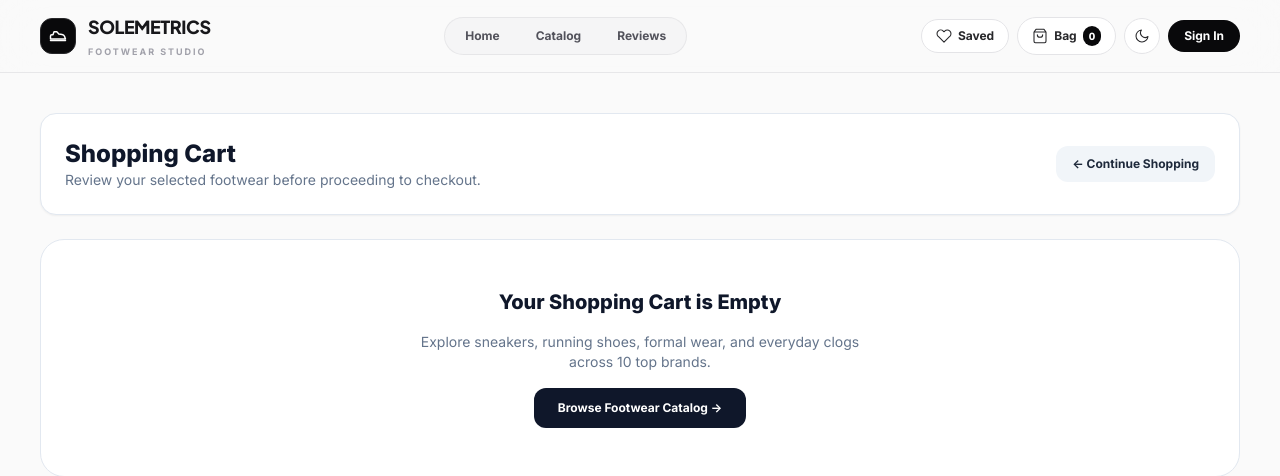
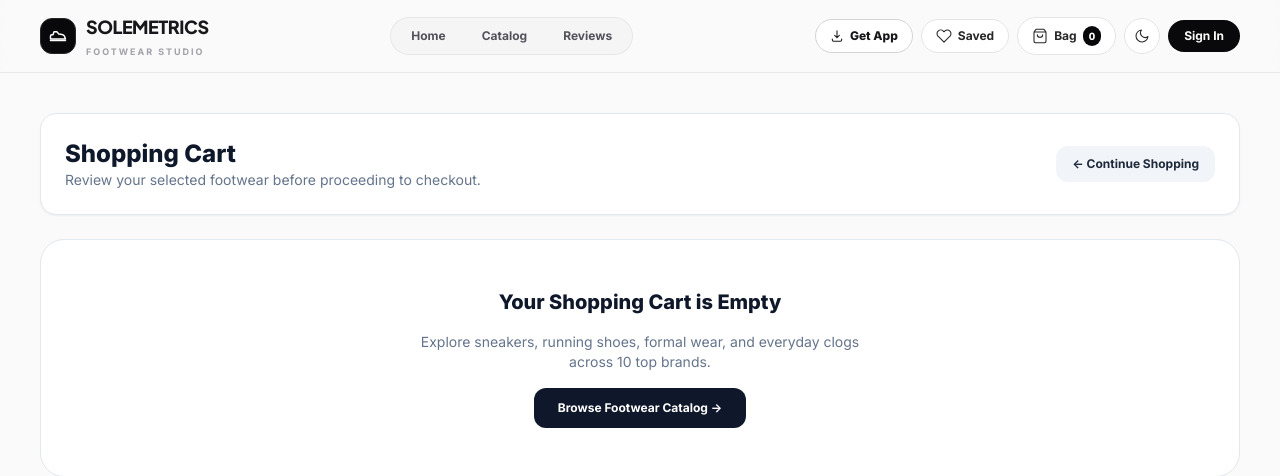
Before and after one commit to Uday-123-hue/solemetrics-store, a Flask app: page /cart in a window 1280 px wide. Shown: the top 476 px of the page. Run offline with Flask 3, Linux system fonts and the light colour scheme; some libraries are stand-ins or nearby versions.

Commit message:
Restore Get App PWA install button and native install prompt in header

```diff
--- a/templates/base.html
+++ b/templates/base.html
@@ -41,10 +41,10 @@
 
   <!-- Top Luxury Hairline Header -->
   <header class="glass-bar sticky top-0 z-40 border-b">
-    <div class="app-shell h-16 lg:h-[72px] flex items-center justify-between gap-4">
+    <div class="app-shell h-16 lg:h-[72px] flex items-center justify-between gap-3">
 
       <!-- Precision Geometric Brand Mark + Wordmark -->
-      <a href="{{ url_for('home') }}" class="flex items-center gap-3 shrink-0 group">
+      <a href="{{ url_for('home') }}" class="flex items-center gap-2.5 shrink-0 group">
         <div class="w-9 h-9 rounded-xl bg-zinc-950 text-white flex items-center justify-center border border-zinc-800 shadow-xs group-hover:scale-105 transition">
           <svg class="w-5 h-5" viewBox="0 0 24 24" fill="none" stroke="currentColor" stroke-width="1.75" stroke-linecap="round" stroke-linejoin="round">
             <path d="M3 15.5h18l-1.2-3.2c-.5-1.2-1.6-2-2.9-2.2l-3.9-.6-2.4-2.5H7.2L6 10.5H4.5A1.5 1.5 0 0 0 3 12v3.5Z" />
@@ -52,7 +52,7 @@
           </svg>
         </div>
         <div>
-          <span class="font-display font-extrabold text-base sm:text-lg tracking-tight text-zinc-900 block leading-none">
+          <span class="font-display font-extrabold text-sm sm:text-lg tracking-tight text-zinc-900 block leading-none">
             SOLEMETRICS
           </span>
           <span class="hidden sm:block text-[9px] font-bold uppercase tracking-[0.22em] text-zinc-400 mt-1">
@@ -88,10 +88,21 @@
         {% endif %}
       </nav>
 
-      <!-- Right Hairline Action Controls (1.5px Vector SVGs) -->
-      <div class="flex items-center gap-2">
+      <!-- Right Hairline Action Controls -->
+      <div class="flex items-center gap-1.5 sm:gap-2">
+
+        <!-- Get App Button (Automatically hides when running inside installed standalone app) -->
+        <button type="button" id="get-app-btn" onclick="triggerInstallApp()"
+                class="inline-flex items-center gap-1.5 px-3 py-1.5 sm:px-3.5 sm:py-2 rounded-full border border-zinc-300 bg-white hover:border-zinc-950 text-[11px] sm:text-xs font-extrabold text-zinc-900 transition shrink-0">
+          <svg class="w-3.5 h-3.5" fill="none" stroke="currentColor" stroke-width="1.8" viewBox="0 0 24 24">
+            <path stroke-linecap="round" stroke-linejoin="round" d="M12 3v12m0 0-4-4m4 4 4-4M4 17v2a2 2 0 0 0 2 2h12a2 2 0 0 0 2-2v-2" />
+          </svg>
+          <span>Get App</span>
+        </button>
+
+        <!-- Mobile Reviews Pill -->
         <a href="{{ url_for('reviews_page') }}"
-           class="lg:hidden px-3 py-1.5 rounded-full border border-zinc-200 bg-white text-[11px] font-bold text-zinc-700">
+           class="hidden sm:inline-flex lg:hidden px-3 py-1.5 rounded-full border border-zinc-200 bg-white text-[11px] font-bold text-zinc-700">
           Reviews
         </a>
 
@@ -117,9 +128,9 @@
           <span class="tabular-nums px-1.5 py-0.5 rounded-full bg-zinc-950 text-white text-[10px] font-extrabold">{{ cart_count }}</span>
         </a>
 
-        <!-- Theme Toggle Button (1.5px Moon / Sun SVG) -->
+        <!-- Theme Toggle Button -->
         <button type="button" onclick="toggleThemeMode()" aria-label="Toggle Theme"
-                class="w-9 h-9 rounded-full border border-zinc-200 bg-white hover:border-zinc-900 flex items-center justify-center text-zinc-800 transition">
+                class="w-8 h-8 sm:w-9 sm:h-9 rounded-full border border-zinc-200 bg-white hover:border-zinc-900 flex items-center justify-center text-zinc-800 transition shrink-0">
           <svg id="icon-moon" class="w-4 h-4" fill="none" stroke="currentColor" stroke-width="1.6" viewBox="0 0 24 24">
             <path stroke-linecap="round" stroke-linejoin="round" d="M21 12.79A9 9 0 1 1 11.21 3 7 7 0 0 0 21 12.79z" />
           </svg>
@@ -133,17 +144,17 @@
         {% if current_user %}
           {% if current_user.role == 'admin' %}
             <a href="{{ url_for('admin_dashboard') }}"
-               class="lg:hidden px-3 py-1.5 rounded-full bg-zinc-950 text-white text-[11px] font-extrabold">
+               class="lg:hidden px-2.5 py-1.5 rounded-full bg-zinc-950 text-white text-[11px] font-extrabold">
               BI
             </a>
           {% endif %}
           <a href="{{ url_for('logout') }}"
-             class="px-3.5 py-2 rounded-full border border-zinc-200 bg-white hover:border-rose-500 hover:text-rose-600 text-zinc-800 text-xs font-bold transition">
+             class="px-3 py-1.5 sm:px-3.5 sm:py-2 rounded-full border border-zinc-200 bg-white hover:border-rose-500 hover:text-rose-600 text-zinc-800 text-[11px] sm:text-xs font-bold transition">
             Logout
           </a>
         {% else %}
           <a href="{{ url_for('login_page') }}"
-             class="btn-obsidian px-4 py-2 rounded-full bg-zinc-950 hover:bg-zinc-800 text-white text-xs font-bold transition">
+             class="btn-obsidian px-3.5 py-1.5 sm:px-4 sm:py-2 rounded-full bg-zinc-950 hover:bg-zinc-800 text-white text-[11px] sm:text-xs font-bold transition">
             Sign In
           </a>
         {% endif %}
@@ -190,6 +201,36 @@
       </div>
     </div>
   </footer>
+
+  <!-- Luxury PWA Install Guide Modal (Fallback for iOS Safari / Manual Add to Home Screen) -->
+  <div id="install-guide-modal"
+       class="fixed inset-0 z-[75] hidden bg-zinc-950/75 backdrop-blur-sm flex items-center justify-center p-4">
+    <div class="bg-white w-full max-w-sm rounded-3xl border border-zinc-200 shadow-2xl p-6 space-y-4">
+      <div class="flex items-center justify-between">
+        <div class="flex items-center gap-3">
+          <img src="/icon-192.png?v=3" alt="SoleMetrics App" class="w-11 h-11 rounded-2xl border border-zinc-200" />
+          <div>
+            <h3 class="font-display font-extrabold text-base text-zinc-900">Install SoleMetrics</h3>
+            <p class="text-[11px] text-zinc-500">Full-Screen Native App Experience</p>
+          </div>
+        </div>
+        <button type="button" onclick="closeInstallModal()"
+                class="w-8 h-8 rounded-full bg-zinc-100 text-zinc-700 font-bold flex items-center justify-center">
+          &times;
+        </button>
+      </div>
+
+      <div id="install-steps-body" class="p-3.5 rounded-2xl bg-zinc-50 border border-zinc-200 text-xs text-zinc-700 space-y-2 leading-relaxed">
+        <p><b>Android (Chrome / Edge):</b> Tap the browser menu (<b>&#8942;</b>) at the top-right and select <b>"Add to Home screen"</b> or <b>"Install app"</b>.</p>
+        <p><b>iPhone / iPad (Safari):</b> Tap the <b>Share</b> icon at the bottom bar and choose <b>"Add to Home Screen"</b>.</p>
+      </div>
+
+      <button type="button" onclick="closeInstallModal()"
+              class="btn-obsidian w-full py-3 rounded-full bg-zinc-950 text-white text-xs font-extrabold">
+        Got It
+      </button>
+    </div>
+  </div>
 
   <!-- Mobile Bottom App Dock (1.5px Hairline Icons + 4px Obsidian Active Dot) -->
   <nav class="lg:hidden glass-bar fixed bottom-0 inset-x-0 z-40 border-t px-2 pt-2 pb-2">
@@ -267,6 +308,53 @@
       syncThemeIcons();
     }
     syncThemeIcons();
+
+    // PWA Install Prompt & Standalone Detection
+    let deferredInstallPrompt = null;
+    const getAppBtn = document.getElementById('get-app-btn');
+
+    function isStandaloneApp() {
+      return (
+        window.matchMedia('(display-mode: standalone)').matches ||
+        window.navigator.standalone === true ||
+        document.referrer.includes('android-app://')
+      );
+    }
+
+    if (isStandaloneApp() && getAppBtn) {
+      getAppBtn.style.display = 'none';
+    }
+
+    window.addEventListener('beforeinstallprompt', (e) => {
+      e.preventDefault();
+      deferredInstallPrompt = e;
+      if (getAppBtn && !isStandaloneApp()) {
+        getAppBtn.style.display = 'inline-flex';
+      }
+    });
+
+    window.addEventListener('appinstalled', () => {
+      deferredInstallPrompt = null;
+      if (getAppBtn) getAppBtn.style.display = 'none';
+    });
+
+    async function triggerInstallApp() {
+      if (deferredInstallPrompt) {
+        deferredInstallPrompt.prompt();
+        const choice = await deferredInstallPrompt.userChoice;
+        if (choice && choice.outcome === 'accepted' && getAppBtn) {
+          getAppBtn.style.display = 'none';
+        }
+        deferredInstallPrompt = null;
+      } else {
+        document.getElementById('install-guide-modal').classList.remove('hidden');
+      }
+    }
+
+    function closeInstallModal() {
+      document.getElementById('install-guide-modal').classList.add('hidden');
+    }
+
     if ('serviceWorker' in navigator) {
       navigator.serviceWorker.register('/sw.js').catch(() => {});
     }
```
